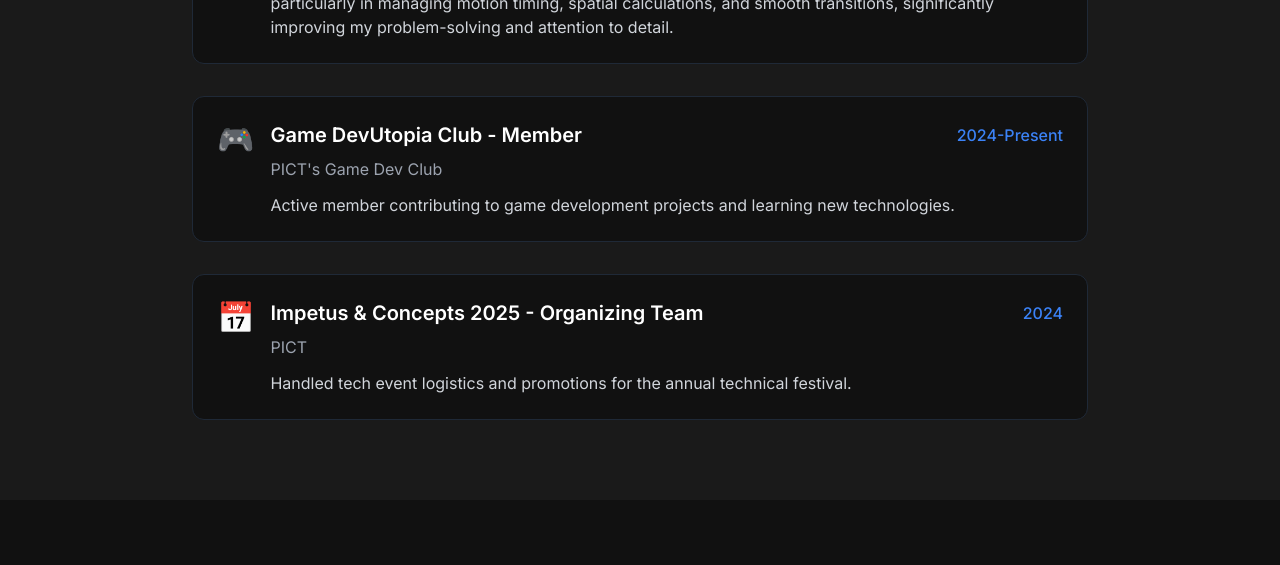
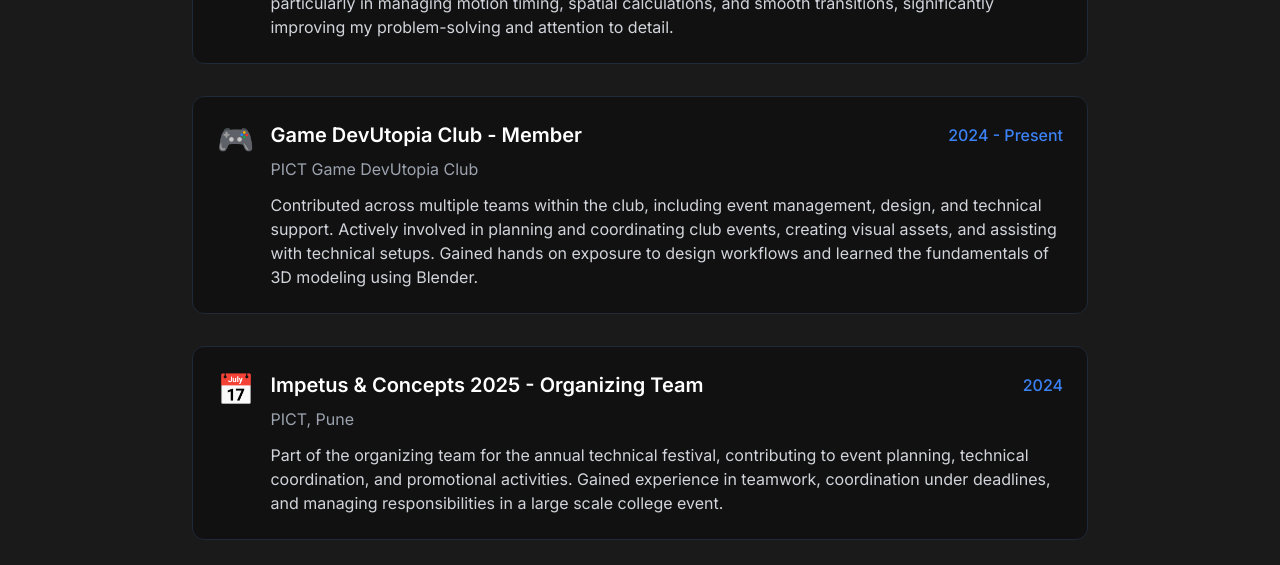
Before and after one commit to HimeshLaddha/portfolio, a React (Vite) app in the folder frontend/: page / in a window 1280 px wide. Shown: the part 2540-3105 px from the top of the page. Built offline with nearby package versions, Linux system fonts and the light colour scheme.

Commit message:
experiment updated

```diff
--- a/frontend/src/components/Experience.jsx
+++ b/frontend/src/components/Experience.jsx
@@ -25,16 +25,18 @@
     },
     {
       title: "Game DevUtopia Club - Member",
-      period: "2024-Present",
-      location: "PICT's Game Dev Club",
-      description: "Active member contributing to game development projects and learning new technologies.",
+      period: "2024 - Present",
+      location: "PICT Game DevUtopia Club",
+      description:
+        "Contributed across multiple teams within the club, including event management, design, and technical support. Actively involved in planning and coordinating club events, creating visual assets, and assisting with technical setups. Gained hands on exposure to design workflows and learned the fundamentals of 3D modeling using Blender.",
       icon: "🎮"
     },
     {
       title: "Impetus & Concepts 2025 - Organizing Team",
       period: "2024",
-      location: "PICT",
-      description: "Handled tech event logistics and promotions for the annual technical festival.",
+      location: "PICT, Pune",
+      description:
+        "Part of the organizing team for the annual technical festival, contributing to event planning, technical coordination, and promotional activities. Gained experience in teamwork, coordination under deadlines, and managing responsibilities in a large scale college event.",
       icon: "📅"
     }
   ];
```
